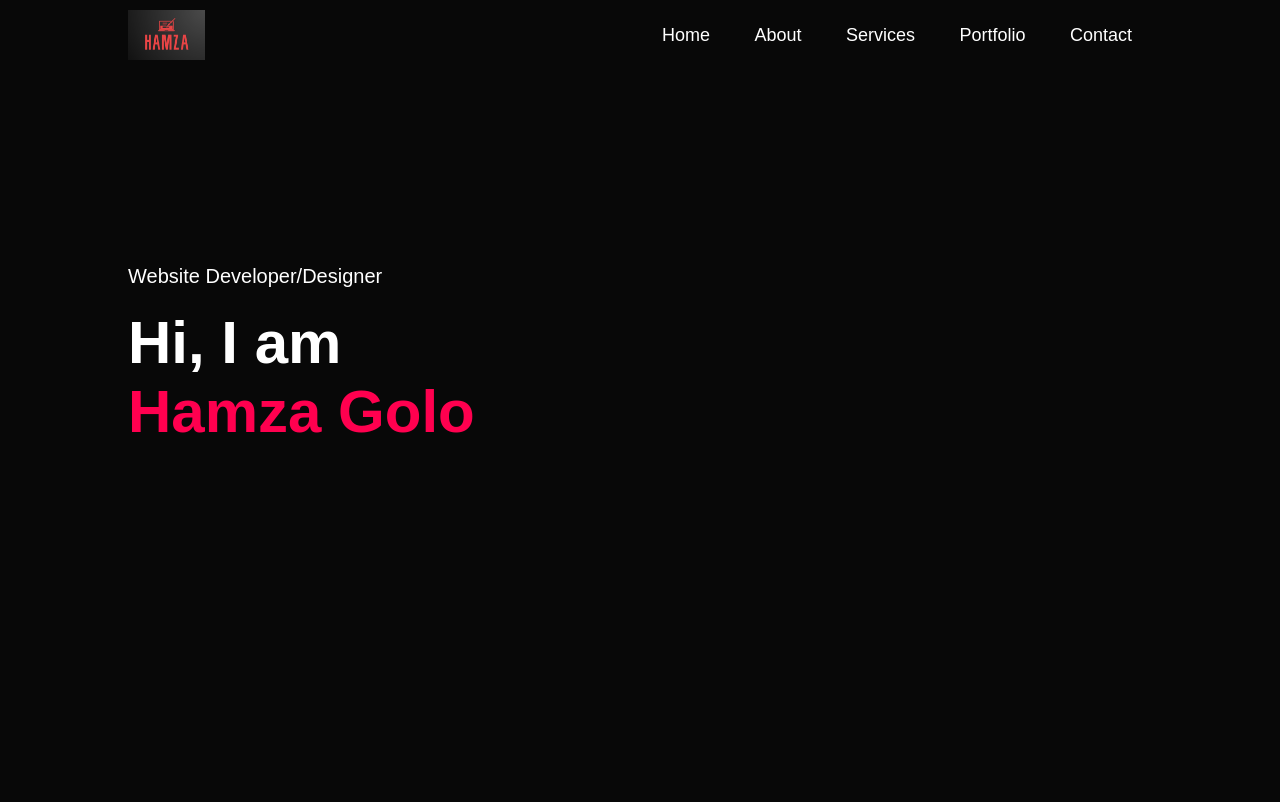
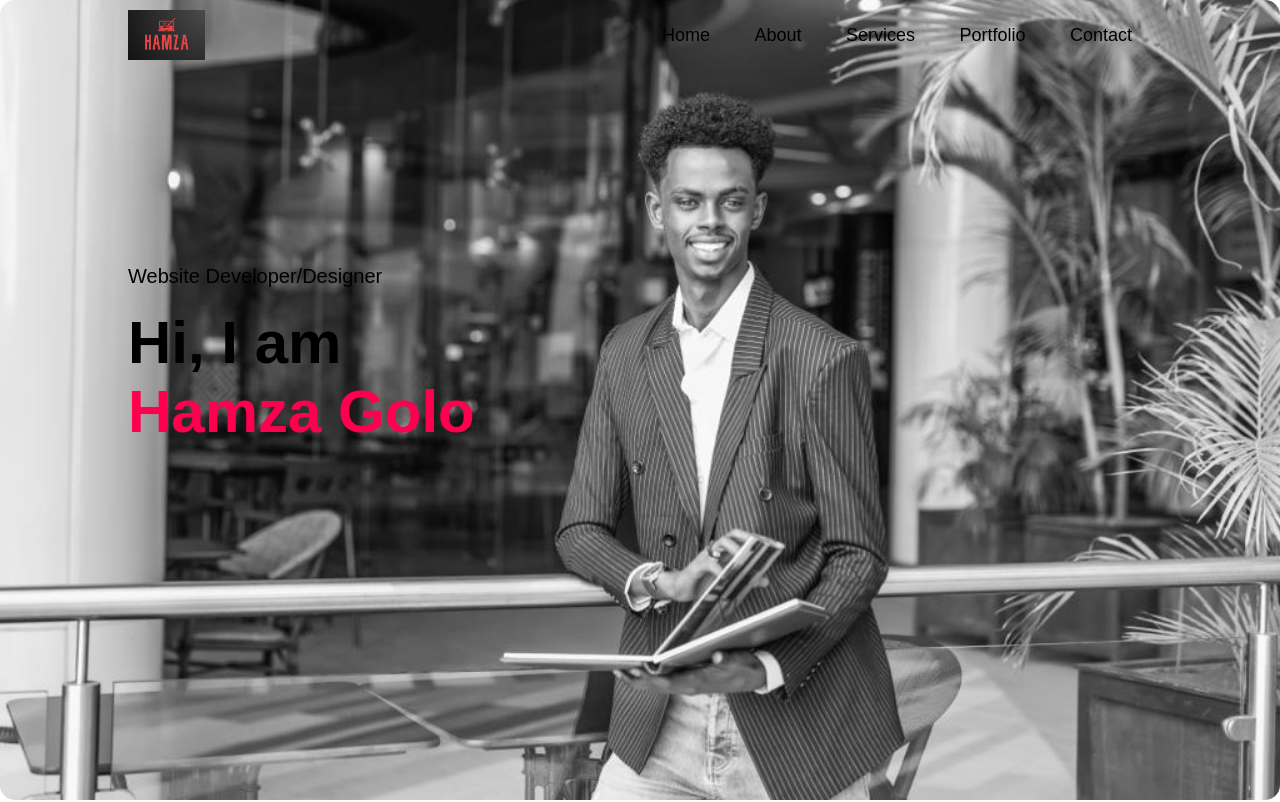
Before and after one commit to hamzagolo/portfolio, a plain HTML site: page index.html in a window 1280 px wide. Shown: the top 802 px of the page. Drawn offline with Linux system fonts and the light colour scheme.

Commit message:
Update styles.css

```diff
--- a/styles.css
+++ b/styles.css
@@ -9,26 +9,27 @@ html{
 }
 
 body{
-  background-color: #080808;
-  color: #fff;
+  background-color:white;
+  color:black;
+
 }
+
 
 #header{
 width: 100%;
 height:100vh;
 background-image: url('');
 background-size: cover;
-background-position: center;
+background-position: left;
 justify-content: flex-start;
-
+border-radius: 15px;
+box-sizing: border-box;
 }
 .container{
   padding: 10px 10%;
-
 }
 .logo{
   height: 50px;
-
 }
 nav{
   display: flex;
@@ -42,7 +43,7 @@ nav ul li {
   margin: 10px 20px;
 }
 nav ul li a{
-  color: #fff;
+  color:black;
   text-decoration: none;
   font-size: 18px;
   position: relative;
@@ -164,6 +165,7 @@ padding: 30px 0;
   font-weight: 300;
   border-radius: 10px;
   transition: background 0.5s, transform 0.5s;
+  color: white;
 
 }
 .services-list div i{
@@ -226,6 +228,7 @@ transition: transform 0.5s;
   text-align: center;
   font-size: 14px;
   transition: height 0.5s;
+  color: #fff;
 
 }
 .layer h3{
@@ -330,21 +333,23 @@ border-radius: 6px;
   background:#262626;
   font-weight: 300;
   margin-top: 20px;
+  color: #fff;
 
 }
 /* css for smaller screen */
 nav .fa-solid{
-  display: none;
+ display: none;
 }
 
-
-@media only screen and (max-width: 600px){
+@media only screen and (max-width: 600px)
+{
   #header{
     background-image: url(./images/hamzaholdingabook.jpg);
   }
   .header-text{
     margin-top: 100px;
     font-size: 16px;
+    color: white;
   }
   .header-text h1{
     font-size: 30px;
@@ -399,6 +404,7 @@ flex-basis: 100%;
   }
   .copyrigt{
     font: 14px;
+    font-family: 'Times New Roman', Times, serif;
   }
 
 }
@@ -407,3 +413,13 @@ flex-basis: 100%;
   margin-top: -4 0px;
   display: block;
 }
+
+@media only screen and (max-width: 1600px) {
+   #header{
+    background-image: url(./images/hamzaholdingabook.jpg);
+
+
+
+  }
+
+}
```
